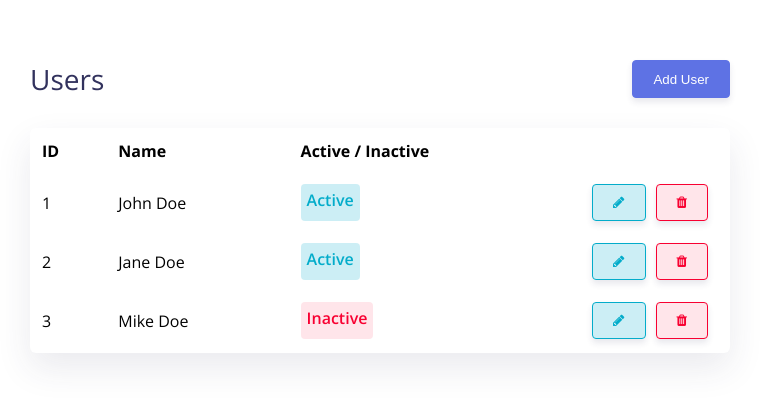
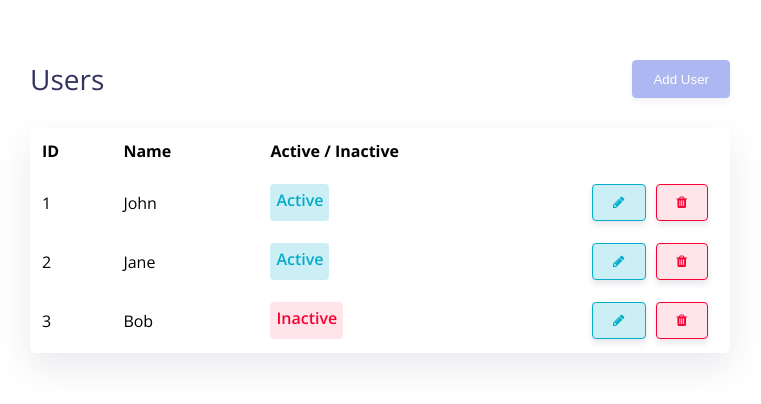
Before and after one commit to Omerko96/4create-test, an Angular app: page / in a window 1280 px wide. Shown: the part 150-554 px from the top of the page, without its empty margins (260-1021 px from the left). Built offline with nearby package versions, Linux system fonts and the light colour scheme.

Commit message:
Finishing CRUD for the app

```diff
--- a/src/app/app.component.html
+++ b/src/app/app.component.html
@@ -1,3 +1,3 @@
-<div class="wrapper">
+<div id="wrapper">
   <app-users></app-users>
 </div>
--- a/src/app/app.component.scss
+++ b/src/app/app.component.scss
@@ -1,4 +1,4 @@
-.wrapper {
+#wrapper {
   max-width: 700px;
   margin: 200px auto;
   padding: 10px;
--- a/src/app/modal/modal.component.ts
+++ b/src/app/modal/modal.component.ts
@@ -1,7 +1,14 @@
-import { Component, ElementRef, Input } from '@angular/core';
+import {
+  Component,
+  ElementRef,
+  Input,
+  Output,
+  EventEmitter,
+} from '@angular/core';
 import { FormGroup, FormControl, Validators } from '@angular/forms';
 
 import { ModalService } from '../services/modal.service';
+import { UsersService } from '../services/users.service';
 
 @Component({
   selector: 'app-modal',
@@ -9,37 +16,49 @@ import { ModalService } from '../services/modal.service';
   styleUrls: ['./modal.component.scss'],
 })
 export class ModalComponent {
+  @Output() refreshUsers: EventEmitter<void> = new EventEmitter<void>();
+
   public modalId: string = 'add-user';
 
   public userForm: FormGroup = new FormGroup({
     name: new FormControl('', [Validators.required]),
-    active: new FormControl('active', [Validators.required]),
+    active: new FormControl('inactive', [Validators.required]),
   });
 
   @Input() usersCount: number | undefined = 0;
 
-  constructor(public modalService: ModalService, private el: ElementRef) {}
+  constructor(
+    public modalService: ModalService,
+    private el: ElementRef,
+    private usersService: UsersService
+  ) {}
 
   ngOnInit(): void {
     document.body.appendChild(this.el.nativeElement);
   }
 
   ngOnDestroy(): void {
-    document.body.removeChild(this.el.nativeElement);
+    this.userForm.reset();
   }
 
   public closeModal(): void {
-    this.userForm.reset();
     this.modalService.toggleModal(this.modalId);
   }
 
   public submit(): void {
-    if (!this.userForm.valid) return;
+    if (!this.userForm.valid) {
+      this.userForm.get('name')?.markAsTouched();
+      return;
+    }
 
     const user = {
       id: (this.usersCount as number) + 1,
       name: this.userForm.get('name')?.value,
-      active: this.userForm.get('active')?.value,
+      active: this.userForm.get('active')?.value === 'active' ? true : false,
     };
+
+    this.usersService.addUser(user);
+    this.refreshUsers.emit();
+    this.closeModal();
   }
 }
--- a/src/app/services/users.service.ts
+++ b/src/app/services/users.service.ts
@@ -1,6 +1,6 @@
 import { Injectable } from '@angular/core';
-import { Observable } from 'rxjs';
-import { map, startWith } from 'rxjs/operators';
+
+import { map, Observable, of } from 'rxjs';
 
 import { IUser } from '../models/user.interface';
 
@@ -8,29 +8,47 @@ import { IUser } from '../models/user.interface';
   providedIn: 'root',
 })
 export class UsersService {
-  public users$: Observable<IUser[]> = new Observable();
-
-  constructor() {}
-
-  public getUsers(): Observable<IUser[]> {
-    return this.users$.pipe(
-      startWith([
+  private users: IUser[] = [
     {
       id: 1,
-          name: 'John Doe',
+      name: 'John',
       active: true,
     },
     {
       id: 2,
-          name: 'Jane Doe',
+      name: 'Jane',
       active: true,
     },
     {
       id: 3,
-          name: 'Mike Doe',
+      name: 'Bob',
       active: false,
     },
-      ])
+  ];
+
+  public get usersCount(): number {
+    return this.users.length;
+  }
+
+  public get inactiveUsersCount(): number {
+    return this.users.filter((user) => !user.active).length;
+  }
+
+  public getUsers(): Observable<IUser[]> {
+    return of(this.users);
+  }
+
+  public addUser(user: IUser): void {
+    this.users.push(user);
+  }
+
+  public deleteUser(id: number): void {
+    this.users = this.users.filter((user) => user.id !== id);
+  }
+
+  public updateUser(id: number): void {
+    this.users.map((user) =>
+      user.id === id ? (user.active = !user.active) : user
     );
   }
 }
--- a/src/app/users/users.component.html
+++ b/src/app/users/users.component.html
@@ -1,6 +1,11 @@
 <div class="title">
   <h3>Users</h3>
-  <button type="button" class="btn" (click)="openModal($event)">
+  <button
+    type="button"
+    class="btn"
+    (click)="openModal($event)"
+    [disabled]="!enableAddUserButton"
+  >
     Add User
   </button>
 </div>
@@ -26,10 +31,10 @@
             >{{ user.active ? "Active" : "Inactive" }}</span
           >
           <div class="actions">
-            <button class="btn edit-btn">
+            <button class="btn edit-btn" (click)="updateUser(user.id)">
               <span class="fa fa-pencil"></span>
             </button>
-            <button class="btn delete-btn">
+            <button class="btn delete-btn" (click)="deleteUser(user.id)">
               <span class="fa fa-trash"></span>
             </button>
           </div>
@@ -41,4 +46,8 @@
 </table>
 
 <!-- Modal -->
-<app-modal [usersCount]="(users$ | async)?.length"></app-modal>
+<app-modal
+  *ngIf="modalService.isModalVisible('add-user')"
+  [usersCount]="(users$ | async)?.length"
+  (refreshUsers)="refreshUsers()"
+></app-modal>
--- a/src/app/users/users.component.ts
+++ b/src/app/users/users.component.ts
@@ -1,7 +1,7 @@
 import { Component, OnDestroy, OnInit } from '@angular/core';
 import { IUser } from '../models/user.interface';
 
-import { Observable } from 'rxjs';
+import { BehaviorSubject, Observable, switchMap } from 'rxjs';
 
 import { ModalService } from '../services/modal.service';
 import { UsersService } from '../services/users.service';
@@ -12,13 +12,25 @@ import { UsersService } from '../services/users.service';
   styleUrls: ['./users.component.scss'],
 })
 export class UsersComponent implements OnInit, OnDestroy {
-  public users$: Observable<IUser[]>;
+  public users$: Observable<IUser[]> = new Observable();
+
+  private refreshUsers$ = new BehaviorSubject<boolean>(true);
+
+  public enableAddUserButton: boolean = false;
 
   constructor(
-    private modalService: ModalService,
+    public modalService: ModalService,
     public usersService: UsersService
   ) {
-    this.users$ = this.usersService.getUsers();
+    this.users$ = this.refreshUsers$.pipe(
+      switchMap(() => {
+        // update enableAddUserButton if users count is less than 5 or there are inactive users
+        this.enableAddUserButton =
+          this.usersService.usersCount < 5 &&
+          this.usersService.inactiveUsersCount === 0;
+        return this.usersService.getUsers();
+      })
+    );
   }
 
   ngOnInit(): void {
@@ -34,4 +46,19 @@ export class UsersComponent implements OnInit, OnDestroy {
 
     this.modalService.toggleModal('add-user');
   }
+
+  public refreshUsers(): void {
+    this.refreshUsers$.next(true);
+  }
+
+  public deleteUser(id: number): void {
+    this.usersService.deleteUser(id);
+    this.refreshUsers();
+    this.enableAddUserButton = this.usersService.usersCount < 5;
+  }
+
+  public updateUser(id: number): void {
+    this.usersService.updateUser(id);
+    this.refreshUsers();
+  }
 }
--- a/src/scss/elements/_buttons.scss
+++ b/src/scss/elements/_buttons.scss
@@ -12,6 +12,9 @@
   &:focus {
     @include box-shadow(0 7px 14px rgba(50, 50, 93, 0.1));
     @include transform(translateY(-1px));
+  }
+  &:disabled {
+    opacity: 0.5;
   }
 }
 
```
Lines whose indentation alone changed are shown as unchanged.
